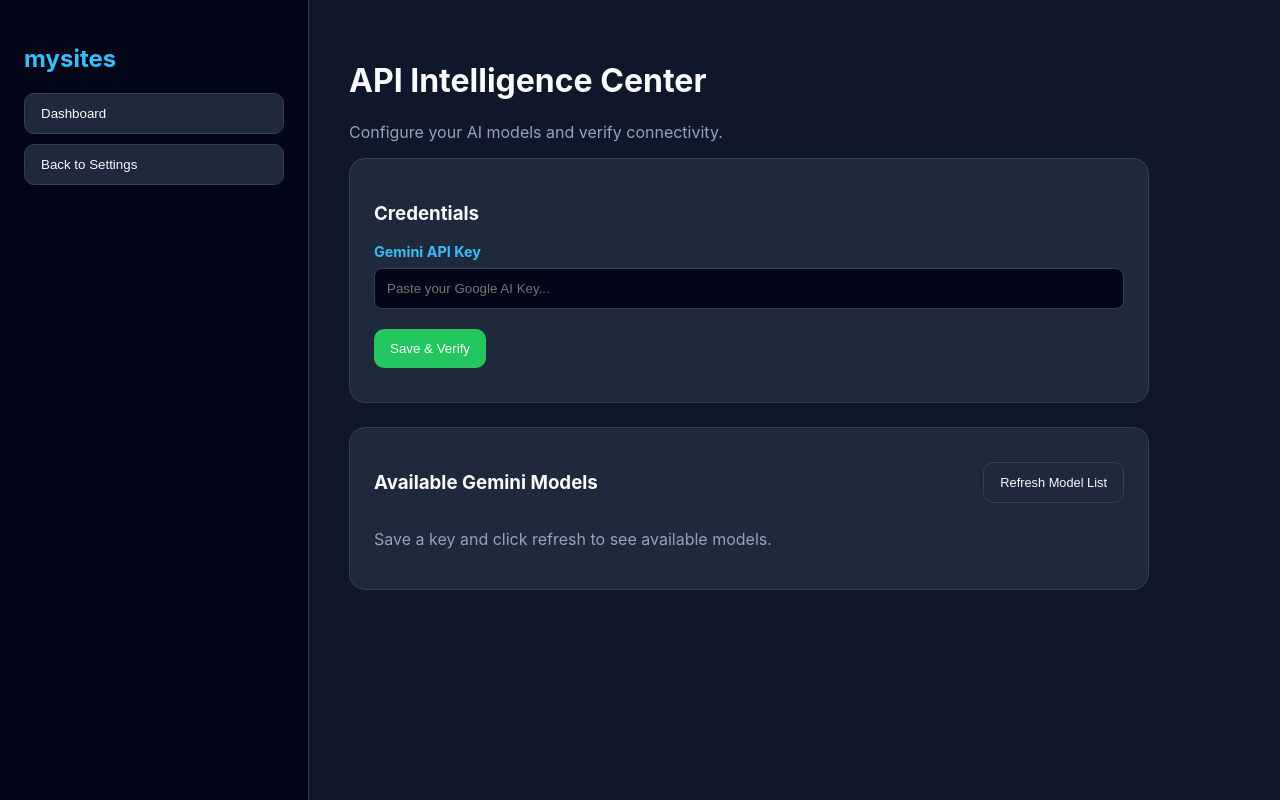
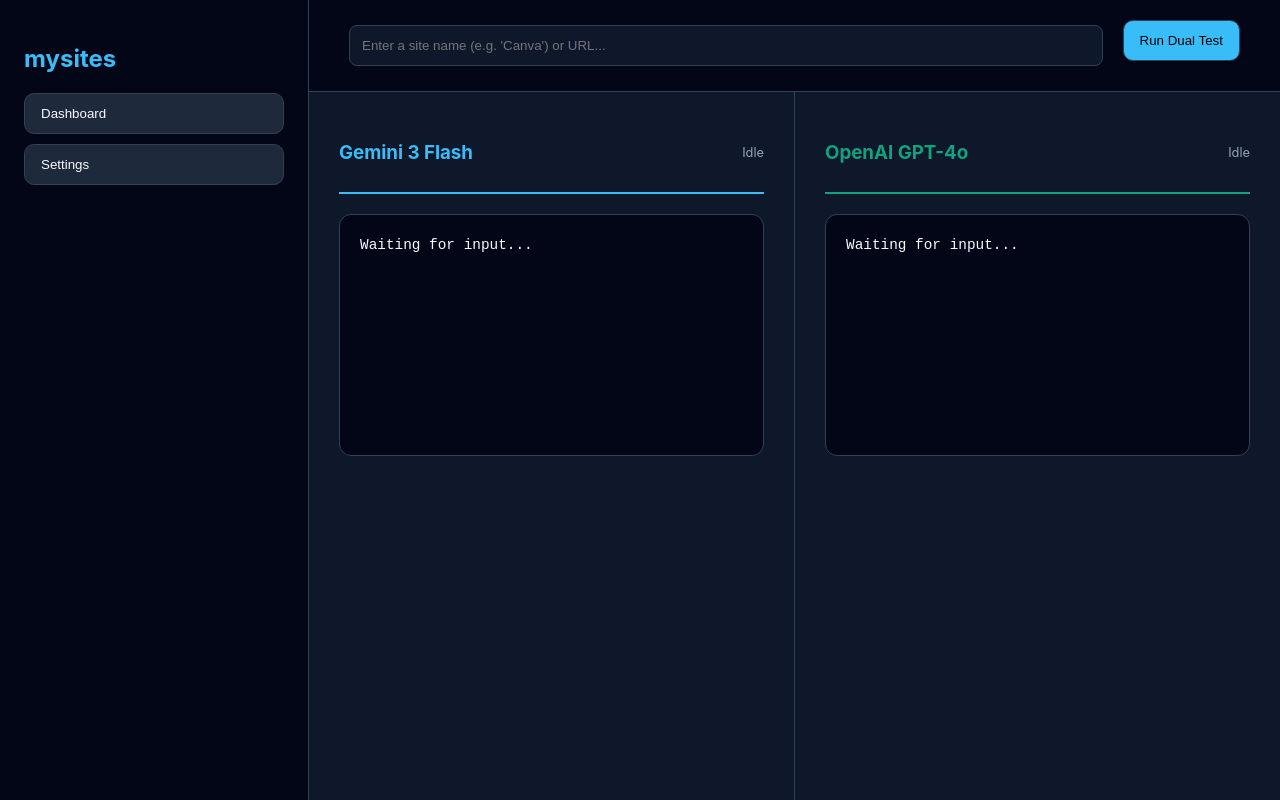
Before and after one commit to gwalkerhome/mysites, a plain HTML site: page apisettings.html in a window 1280 px wide. Drawn offline with Linux system fonts and the light colour scheme.

Commit message:
Update apisettings.html

```diff
--- a/apisettings.html
+++ b/apisettings.html
@@ -3,16 +3,17 @@
 <head>
     <meta charset="UTF-8">
     <meta name="viewport" content="width=device-width, initial-scale=1.0">
-    <title>v1.0.0 | mysites - api settings</title>
+    <title>v1.0.0 | mysites - api test center</title>
     <style>
         :root {
             --bg-color: #0f172a;
+            --sidebar-bg: #020617;
             --card-bg: #1e293b;
-            --accent: #38bdf8;
+            --accent-gemini: #38bdf8;
+            --accent-openai: #10a37f;
             --text: #f8fafc;
             --text-dim: #94a3b8;
             --border: #334155;
-            --success: #22c55e;
         }
 
         body {
@@ -22,13 +23,15 @@
             color: var(--text);
             display: flex;
             height: 100vh;
+            overflow: hidden;
         }
 
         #sidebar {
             width: 260px;
-            background: #020617;
+            background: var(--sidebar-bg);
             padding: 24px;
             border-right: 1px solid var(--border);
+            flex-shrink: 0;
         }
 
         .btn-stage-1 {
@@ -44,171 +47,184 @@
             transition: all 0.2s;
         }
 
-        .btn-stage-1:hover {
-            background: var(--accent);
-            color: #000;
+        .btn-stage-1:hover { opacity: 0.8; transform: translateX(4px); }
+
+        #test-container {
+            flex-grow: 1;
+            display: flex;
+            flex-direction: column;
         }
 
-        #main-content {
+        /* Header Input Bar */
+        #top-bar {
+            padding: 20px 40px;
+            background: var(--sidebar-bg);
+            border-bottom: 1px solid var(--border);
+            display: flex;
+            gap: 20px;
+            align-items: center;
+        }
+
+        #test-input {
             flex-grow: 1;
-            padding: 40px;
+            padding: 12px;
+            background: var(--bg-color);
+            border: 1px solid var(--border);
+            color: white;
+            border-radius: 8px;
+        }
+
+        /* Split View */
+        #split-view {
+            display: flex;
+            flex-grow: 1;
+            overflow: hidden;
+        }
+
+        .test-panel {
+            flex: 1;
+            padding: 30px;
+            display: flex;
+            flex-direction: column;
+            gap: 20px;
             overflow-y: auto;
         }
 
-        .settings-container {
-            max-width: 800px;
+        .gemini-side { border-right: 1px solid var(--border); }
+
+        .panel-header {
+            display: flex;
+            justify-content: space-between;
+            align-items: center;
+            padding-bottom: 10px;
+            border-bottom: 2px solid var(--border);
         }
 
-        .card {
-            background: var(--card-bg);
-            padding: 24px;
-            border-radius: 16px;
+        .panel-header.gemini { border-color: var(--accent-gemini); color: var(--accent-gemini); }
+        .panel-header.openai { border-color: var(--accent-openai); color: var(--accent-openai); }
+
+        .output-box {
+            background: #020617;
+            padding: 20px;
+            border-radius: 12px;
             border: 1px solid var(--border);
-            margin-bottom: 24px;
+            min-height: 200px;
+            white-space: pre-wrap;
+            font-family: 'Courier New', monospace;
+            font-size: 0.9rem;
+            line-height: 1.5;
         }
 
-        .form-group { margin-bottom: 20px; }
-
-        label {
-            display: block;
-            margin-bottom: 8px;
-            color: var(--accent);
-            font-size: 0.9rem;
-            font-weight: bold;
-        }
-
-        input, select {
-            width: 100%;
-            padding: 12px;
-            background: #020617;
-            border: 1px solid var(--border);
-            color: white;
-            border-radius: 8px;
-            box-sizing: border-box;
-        }
-
-        /* Model List Table */
-        .model-table {
-            width: 100%;
-            border-collapse: collapse;
-            margin-top: 20px;
-            font-size: 0.85rem;
-        }
-
-        .model-table th {
-            text-align: left;
-            color: var(--accent);
-            padding: 12px;
-            border-bottom: 1px solid var(--border);
-        }
-
-        .model-table td {
-            padding: 12px;
-            border-bottom: 1px solid var(--border);
-            color: var(--text-dim);
-        }
-
-        .status-badge {
-            padding: 2px 8px;
-            border-radius: 4px;
-            font-size: 0.7rem;
-            background: var(--border);
-            color: var(--text);
-        }
+        .status { font-size: 0.8rem; color: var(--text-dim); }
     </style>
 </head>
 <body>
 
     <nav id="sidebar">
-        <h2 style="color: var(--accent);">mysites</h2>
+        <h2 style="color: var(--accent-gemini);">mysites</h2>
         <button class="btn-stage-1" onclick="location.href='index.html'">Dashboard</button>
-        <button class="btn-stage-1" onclick="location.href='settings.html'">Back to Settings</button>
+        <button class="btn-stage-1" onclick="location.href='settings.html'">Settings</button>
     </nav>
 
-    <main id="main-content">
-        <h1>API Intelligence Center</h1>
-        <p style="color: var(--text-dim);">Configure your AI models and verify connectivity.</p>
+    <div id="test-container">
+        <div id="top-bar">
+            <input type="text" id="test-input" placeholder="Enter a site name (e.g. 'Canva') or URL...">
+            <button class="btn-stage-1" style="width: auto; background: var(--accent-gemini); color: black;" onclick="runDualTest()">Run Dual Test</button>
+        </div>
 
-        <div class="settings-container">
-            <div class="card">
-                <h3>Credentials</h3>
-                <div class="form-group">
-                    <label>Gemini API Key</label>
-                    <input type="password" id="gemini-key" placeholder="Paste your Google AI Key...">
+        <div id="split-view">
+            <div class="test-panel gemini-side">
+                <div class="panel-header gemini">
+                    <h3>Gemini 3 Flash</h3>
+                    <span id="gemini-status" class="status">Idle</span>
                 </div>
-                <button class="btn-stage-1" style="background: var(--success); border: none; color: white; width: auto;" onclick="saveKeys()">Save & Verify</button>
+                <div id="gemini-output" class="output-box">Waiting for input...</div>
             </div>
 
-            <div class="card">
-                <div style="display: flex; justify-content: space-between; align-items: center;">
-                    <h3>Available Gemini Models</h3>
-                    <button class="btn-stage-1" style="width: auto; margin: 0; font-size: 0.8rem;" onclick="fetchModels()">Refresh Model List</button>
+            <div class="test-panel">
+                <div class="panel-header openai">
+                    <h3>OpenAI GPT-4o</h3>
+                    <span id="openai-status" class="status">Idle</span>
                 </div>
-                <div id="model-list-container">
-                    <p style="color: var(--text-dim);">Save a key and click refresh to see available models.</p>
-                </div>
+                <div id="openai-output" class="output-box">Waiting for input...</div>
             </div>
         </div>
-    </main>
+    </div>
 
     <script>
-        window.onload = () => {
-            document.getElementById('gemini-key').value = localStorage.getItem('gemini_key') || '';
-            if(localStorage.getItem('gemini_key')) fetchModels();
-        };
+        async function runDualTest() {
+            const input = document.getElementById('test-input').value;
+            if (!input) return alert("Please enter a site name or link.");
 
-        function saveKeys() {
-            const key = document.getElementById('gemini-key').value;
-            localStorage.setItem('gemini_key', key);
-            alert("Key saved locally.");
-            fetchModels();
+            const prompt = `Research the following website or name: "${input}".
+            Return a JSON object with:
+            1. official_name
+            2. primary_url
+            3. short_description (max 20 words)
+            4. requires_login (true/false)
+            5. is_subscription (true/false)
+            6. thumbnail_prompt (a visual description for an image generator)`;
+
+            // Clear previous outputs
+            document.getElementById('gemini-output').innerText = "Analyzing...";
+            document.getElementById('openai-output').innerText = "Analyzing...";
+
+            // Execute Gemini
+            callGemini(prompt);
+
+            // Execute OpenAI
+            callOpenAI(prompt);
         }
 
-        async function fetchModels() {
+        async function callGemini(prompt) {
             const key = localStorage.getItem('gemini_key');
-            const container = document.getElementById('model-list-container');
+            const status = document.getElementById('gemini-status');
+            const output = document.getElementById('gemini-output');
 
-            if (!key) {
-                container.innerHTML = `<p style="color: #ef4444;">Please provide an API key first.</p>`;
-                return;
-            }
-
-            container.innerHTML = `<p>Fetching live model data...</p>`;
+            if (!key) { output.innerText = "Error: No Gemini Key found in settings."; return; }
+            status.innerText = "Processing...";
 
             try {
-                const response = await fetch(`https://generativelanguage.googleapis.com/v1beta/models?key=${key}`);
+                const response = await fetch(`https://generativelanguage.googleapis.com/v1beta/models/gemini-1.5-flash:generateContent?key=${key}`, {
+                    method: 'POST',
+                    headers: { 'Content-Type': 'application/json' },
+                    body: JSON.stringify({ contents: [{ parts: [{ text: prompt }] }] })
+                });
                 const data = await response.json();
+                output.innerText = data.candidates[0].content.parts[0].text;
+                status.innerText = "Complete";
+            } catch (err) {
+                output.innerText = "Error: " + err.message;
+                status.innerText = "Failed";
+            }
+        }
 
-                if (data.error) throw new Error(data.error.message);
+        async function callOpenAI(prompt) {
+            const key = localStorage.getItem('openai_key');
+            const status = document.getElementById('openai-status');
+            const output = document.getElementById('openai-output');
 
-                let html = `
-                    <table class="model-table">
-                        <thead>
-                            <tr>
-                                <th>Display Name</th>
-                                <th>Model ID</th>
-                                <th>Input Limit</th>
-                            </tr>
-                        </thead>
-                        <tbody>
-                `;
+            if (!key) { output.innerText = "Error: No OpenAI Key found in settings."; return; }
+            status.innerText = "Processing...";
 
-                data.models.forEach(m => {
-                    const shortId = m.name.replace('models/', '');
-                    html += `
-                        <tr>
-                            <td style="color: white; font-weight: bold;">${m.displayName}</td>
-                            <td><code>${shortId}</code></td>
-                            <td>${(m.inputTokenLimit / 1000).toLocaleString()}k</td>
-                        </tr>
-                    `;
+            try {
+                const response = await fetch('https://api.openai.com/v1/chat/completions', {
+                    method: 'POST',
+                    headers: {
+                        'Content-Type': 'application/json',
+                        'Authorization': `Bearer ${key}`
+                    },
+                    body: JSON.stringify({
+                        model: "gpt-4o",
+                        messages: [{ role: "user", content: prompt }]
+                    })
                 });
-
-                html += `</tbody></table>`;
-                container.innerHTML = html;
-
+                const data = await response.json();
+                output.innerText = data.choices[0].message.content;
+                status.innerText = "Complete";
             } catch (err) {
-                container.innerHTML = `<p style="color: #ef4444;">Error: ${err.message}</p>`;
+                output.innerText = "Error: " + err.message;
+                status.innerText = "Failed";
             }
         }
     </script>
```
